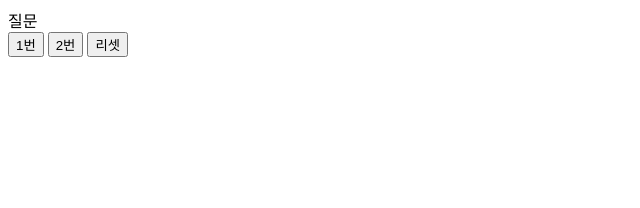
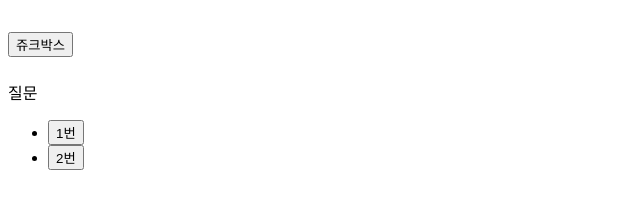
Before and after one commit to Manghyi/Hackathon_SPP, a website: page index.html in a window 1280 px wide. Shown: the whole page, without its empty margins (0-640 px from the left). Drawn offline with Linux system fonts and the light colour scheme.

Commit message:
HTML $ ID

```diff
--- a/index.html
+++ b/index.html
@@ -6,10 +6,19 @@
   <title>주크박스</title>
 </head>
 <body>
-  <div id="Question">질문</div>
-  <button id="1">1번</button>
-  <button id="2">2번</button>
-  <button id="reset">리셋</button>
-
+    <h1 id="logo">
+      <button id="reset">쥬크박스</button>
+    </h1>
+  <main>
+  <div id="quetion">질문</div>
+  <ul>
+    <li>
+      <button id="numOne">1번</button>
+    </li>
+    <li>
+      <button id="numTwo">2번</button>
+    </li>
+  </ul>
+  </main>
 </body>
 </html>
```
